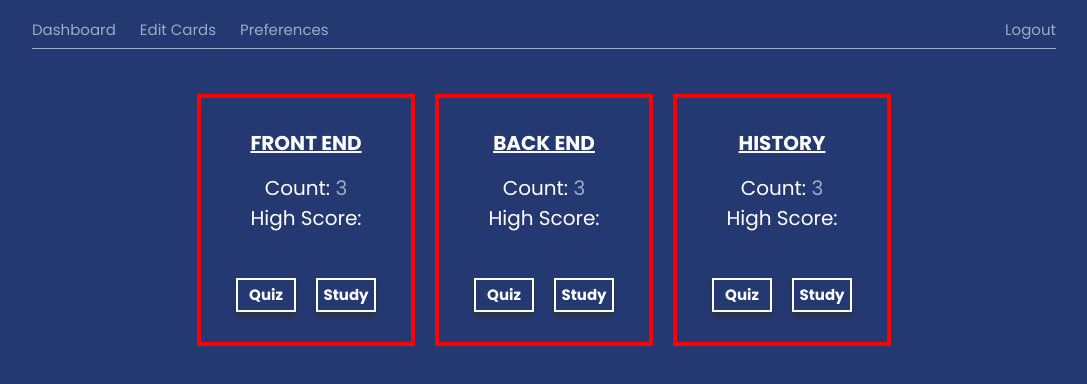
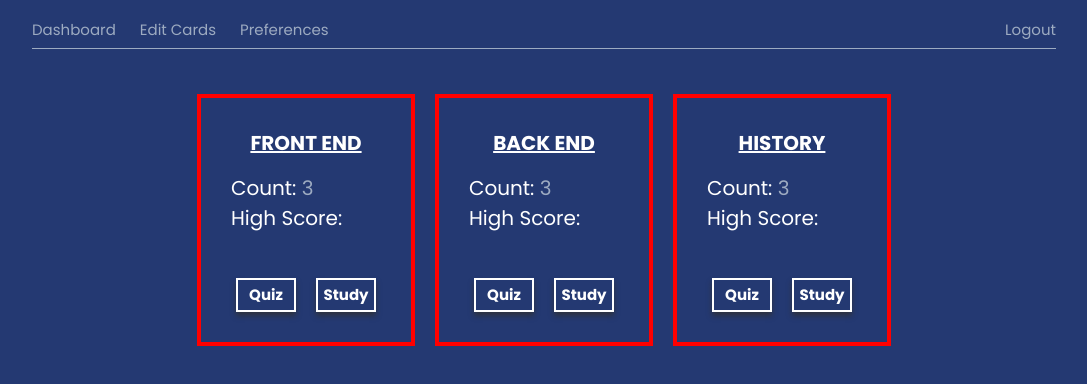
Before and after one commit to chingu-voyage4/Bears-Team-9, a React (Create React App) app in the folder client/: page / in a window 1280 px wide. Shown: the top 384 px of the page, without its empty margins (96-1183 px from the left). Built offline with nearby package versions, Linux system fonts and the light colour scheme; no server answers.

Commit message:
Fix text alignment in stack preview

```diff
--- a/client/src/index.css
+++ b/client/src/index.css
@@ -78,7 +78,8 @@ body {
   border: 4px solid red;
   padding: 3rem 3rem 3rem 3rem;
   margin-top: 3rem;
-  transition: all .2s; }
+  transition: all .2s;
+  text-align: left; }
   .stack:not(:last-child) {
     margin-right: 2rem; }
   .stack:hover {
--- a/client/src/sass/components/_stack.scss
+++ b/client/src/sass/components/_stack.scss
@@ -7,6 +7,7 @@
     padding: 3rem 3rem 3rem 3rem;
     margin-top: 3rem;
     transition: all .2s;
+    text-align: left;
     &:not(:last-child) {
         margin-right: 2rem;
     }
```
